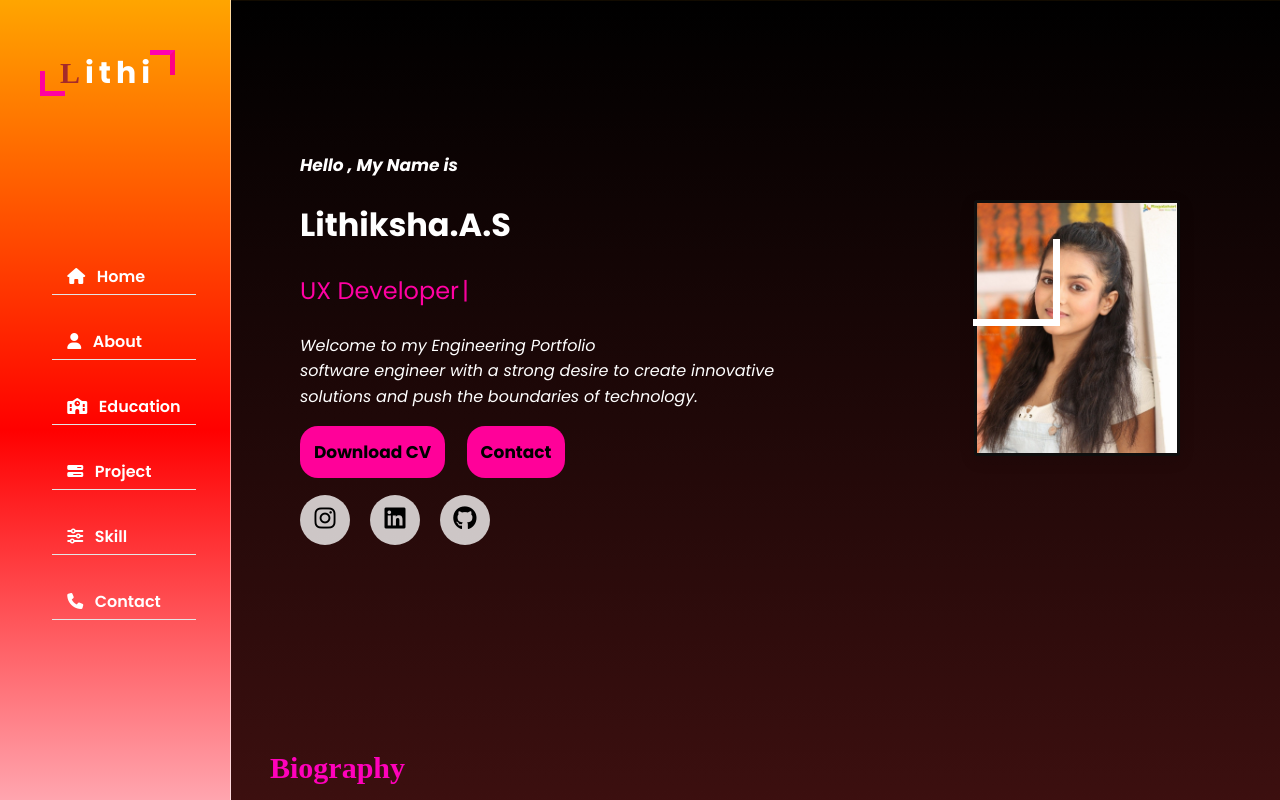
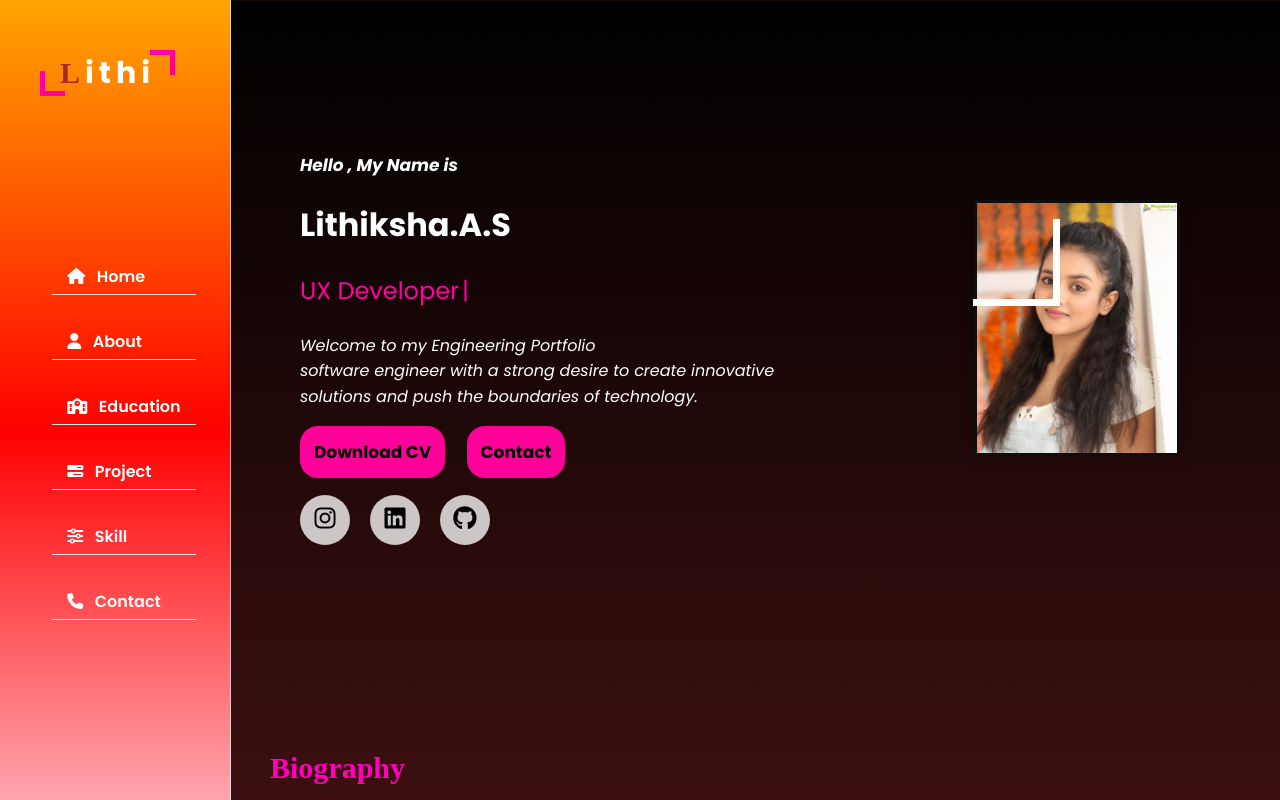
Before and after one commit to Swetha-2702/Project-Portfolio, a React (Vite) app: page / in a window 1280 px wide. Shown: the top 800 px of the page. Built offline with nearby package versions, Linux system fonts and the light colour scheme; a web font is replaced by a local one.

Commit message:
Update Home.css

```diff
--- a/src/Pages/Home/Home.css
+++ b/src/Pages/Home/Home.css
@@ -40,7 +40,7 @@
   height:80px;
   border-top:7px solid #fff;
   border-left:7px solid #fff;
-  top:130px;
+  top:150px;
   left:57rem;
 }
 .profile-photo::after{
@@ -50,7 +50,7 @@
   height:80px;
   border-bottom:7px solid #fff;
   border-right:7px solid #fff;
-  bottom:130px;
+  bottom:150px;
   right:120px;
 }
 img {
```
